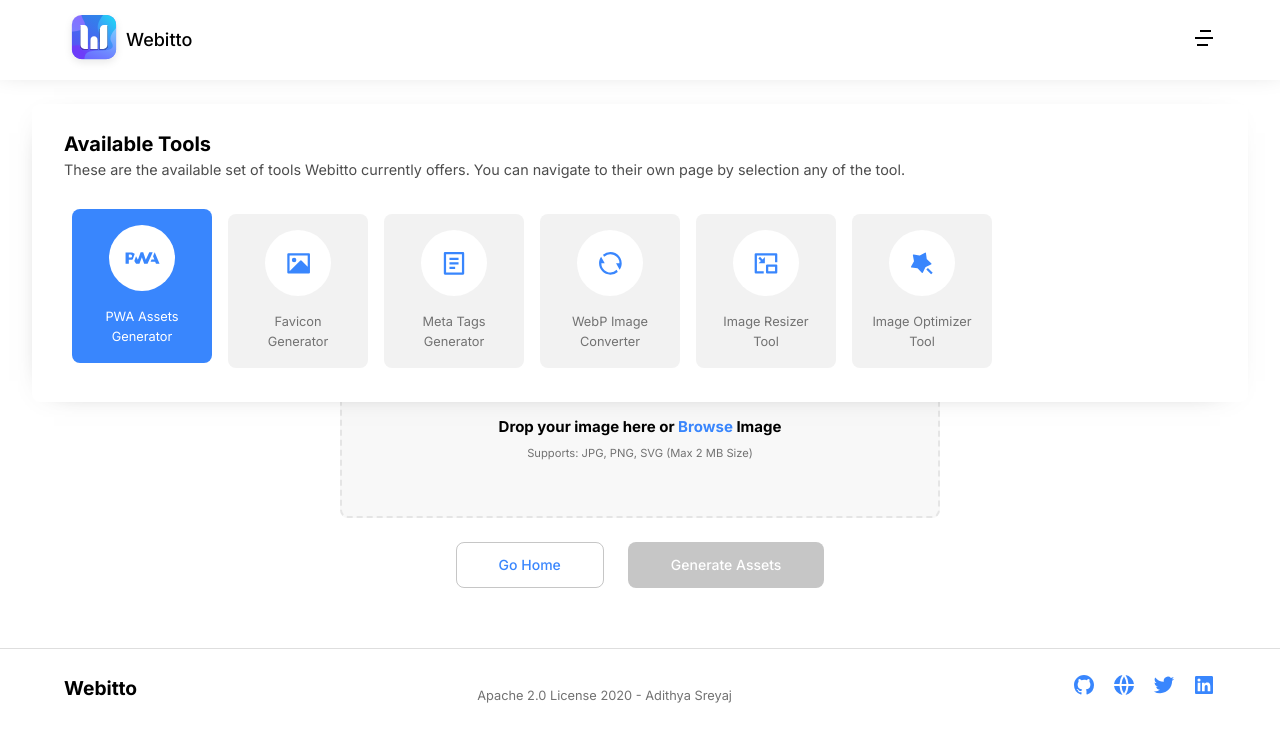
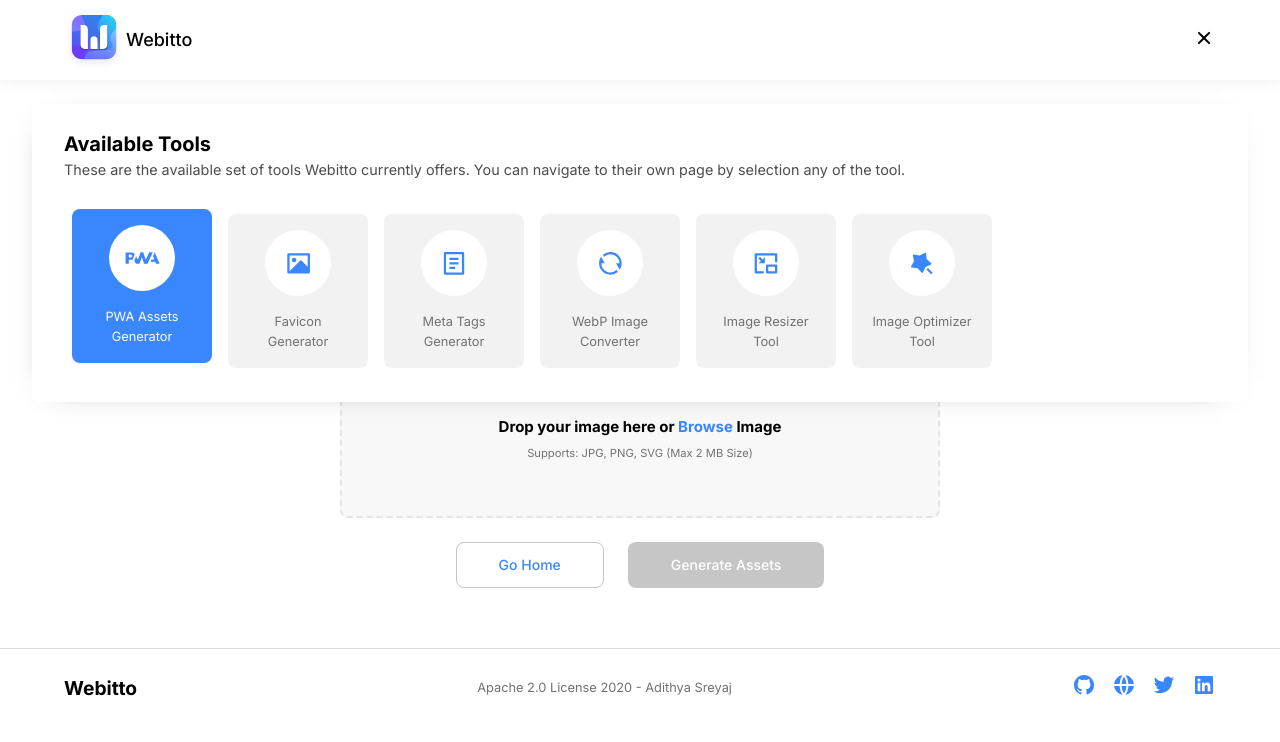
Before and after one commit to adisreyaj/webitto-frontend, an Angular app: page /pwa in a window 1280 px wide. Both pictures are taken after a click on the element 1204 px from the left and 40 px from the top of the page. Shown: the top 742 px of the page. Built offline with nearby package versions, Linux system fonts and the light colour scheme.

Commit message:
✨ Add Menu Open Close button

```diff
--- a/src/app/components/header/header.component.html
+++ b/src/app/components/header/header.component.html
@@ -9,6 +9,15 @@
       <p class="brand__name">Webitto</p>
     </div>
     <div class="menu" (click)="toggleMenu()">
+      <ng-container *ngIf="menuOpen$ | async; else openButton">
+        <svg xmlns="http://www.w3.org/2000/svg" width="24" height="24">
+          <path fill="none" d="M0 0h24v24H0z" />
+          <path
+            d="M12 10.586l4.95-4.95 1.414 1.414-4.95 4.95 4.95 4.95-1.414 1.414-4.95-4.95-4.95 4.95-1.414-1.414 4.95-4.95-4.95-4.95L7.05 5.636z"
+          />
+        </svg>
+      </ng-container>
+      <ng-template #openButton>
         <svg
           xmlns="http://www.w3.org/2000/svg"
           viewBox="0 0 24 24"
@@ -18,6 +27,7 @@
           <path fill="none" d="M0 0h24v24H0z" />
           <path d="M16 18v2H5v-2h11zm5-7v2H3v-2h18zm-2-7v2H8V4h11z" />
         </svg>
+      </ng-template>
     </div>
   </div>
 </header>
```
Lines whose indentation alone changed are shown as unchanged.
